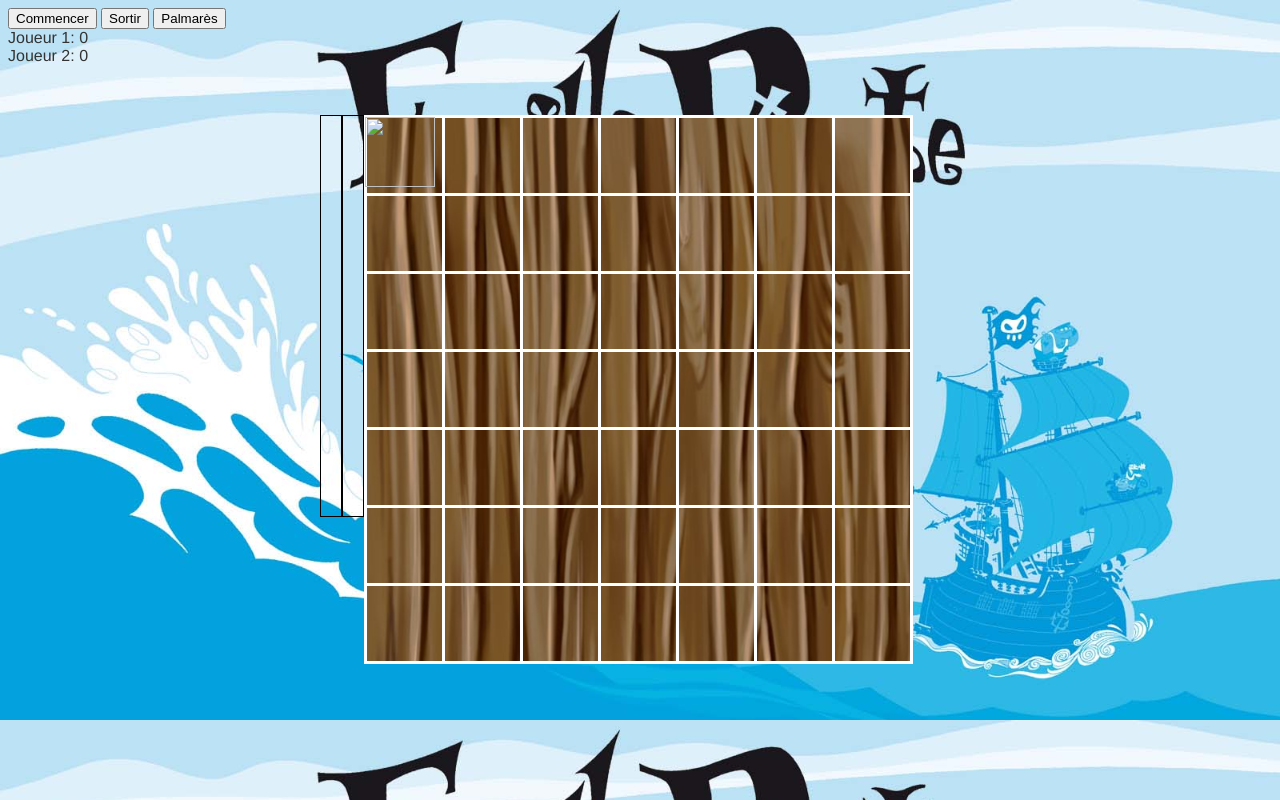
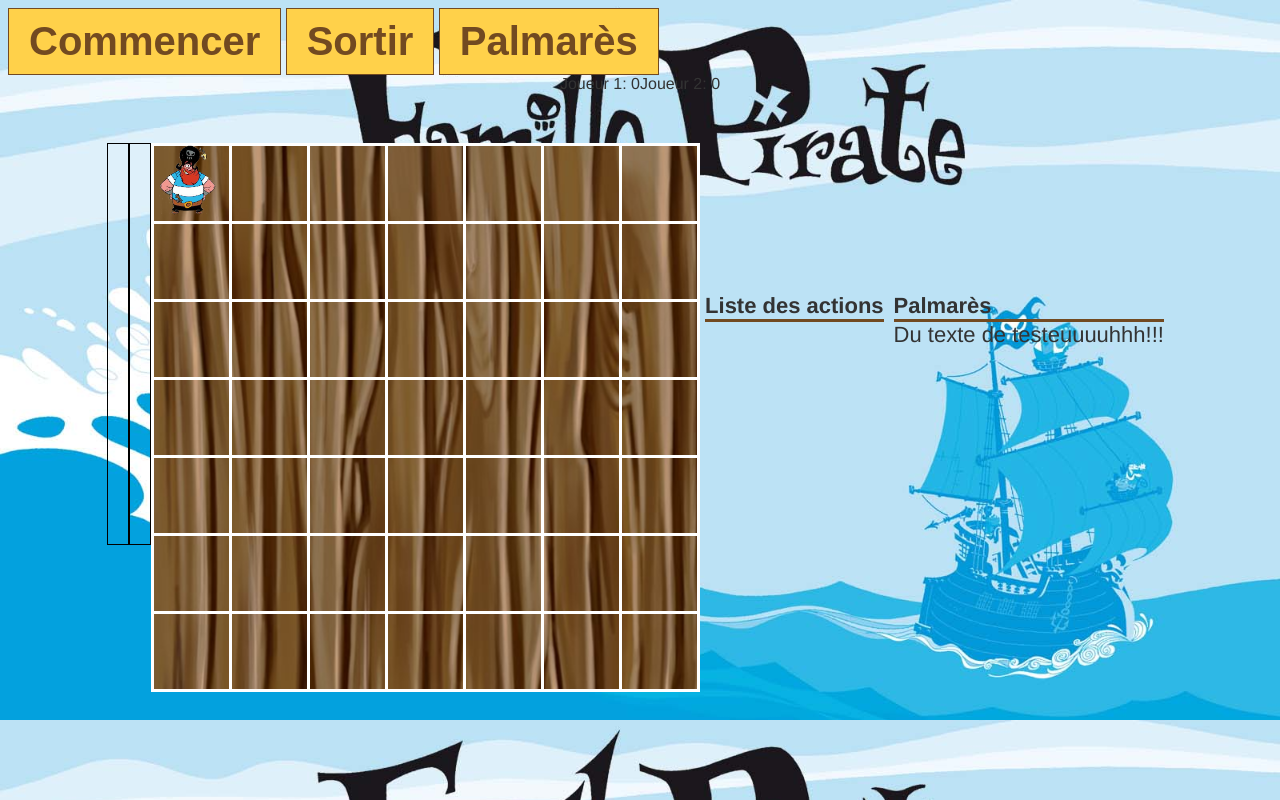
Before and after one commit to mlcdf/macbernik, a website: page app/index.html in a window 1280 px wide. Drawn offline with nearby package versions, Linux system fonts and the light colour scheme; files that its build step writes are made by us from their sources.

Commit message:
buttons logger and leaderboard

```diff
--- a/app/index.html
+++ b/app/index.html
@@ -26,9 +26,9 @@
       <p class="browserupgrade">You are using an <strong>outdated</strong> browser. Please <a href="http://browsehappy.com/">upgrade your browser</a> to improve your experience.</p>
     <![endif]-->
     <div id="menu">
-      <button id="on-start"><span>Commencer</span></button>
-      <button id="on-quit"><span>Sortir</span></button>
-      <button id="wall-of-fame"><span>Palmarès</span></button>
+      <button id="on-start" href="#"><span>Commencer</span></button>
+      <button id="on-quit" href="#"><span>Sortir</span></button>
+      <button id="wall-of-fame" href="#"><span>Palmarès</span></button>
     </div>
     <!-- Le score des joueurs -->
     <div class="score">
@@ -86,7 +86,7 @@
             <td id="3_0"></td>
             <td id="3_1"></td>
             <td id="3_2"></td>
-            <td id="3_3"><div id="player"><img src="resources/J_jaune.png"></div></td>
+            <td id="3_3"><div id="player"><img src="resources/player_1.png"></div></td>
             <td id="3_4"></td>
             <td id="3_5"></td>
             <td id="3_6"></td>
@@ -121,18 +121,20 @@
         <table>
 
         <!-- le tableau des scores -->
-        <div>
+        <div id="action">
+          <span>Liste des actions</span>
           <ul id="logger">
+            <li>Du texte de testeuuuuhhh!!!</li>
           </ul>
         </div>
     </div>
 
     <!-- Palmarès des meilleurs scores -->
     <div id="leaderboard">
-      <table>
-        <tr></tr>
-        <tr></tr>
-      </table>
+      <span>Palmarès</span>
+      <ul>
+        <li>Du texte de testeuuuuhhh!!!</li>
+      </ul>
     </div>
 
     <!-- build:js scripts/vendor.js -->
--- a/app/styles/main.css
+++ b/app/styles/main.css
@@ -6,6 +6,27 @@ body {
   color: #333;
 }
 
+button{
+  font-weight: bold;
+  font-size: 40px;
+  background-color: rgb(255, 209, 74);
+  padding: 10px 20px 10px 20px;
+  color: rgb(114, 74, 33);
+  border:1px solid rgb(114, 74, 33);
+  text-decoration: none;
+}
+button:hover{
+  background-color: rgb(255, 230, 80);
+}
+button:active {
+  position:relative;
+  top:1px;
+}
+.score{
+  display: flex;
+  flex-direction: row;
+  justify-content: center;
+}
 .bleu {
     color: rgb(46, 184, 230);
 }
@@ -83,3 +104,25 @@ img {
     left: 0;
     transition: transform .5s ease-in-out;
 }
+#action, #leaderboard{
+  top: 100px;
+}
+#logger, #leaderboard ul{
+  border-collapse: collapse;
+  border-top: 3px solid rgb(114,74,33);
+}
+#action span, #leaderboard span, ul li{
+  font-size: 22px;
+}
+#action span, #leaderboard span{
+  font-weight: bold;
+}
+ul{
+  list-style: none;
+  margin: 0;
+  padding: 0;
+}
+#action, #leaderboard{
+  margin: 5px;
+  margin-top: 150px;
+}
```
